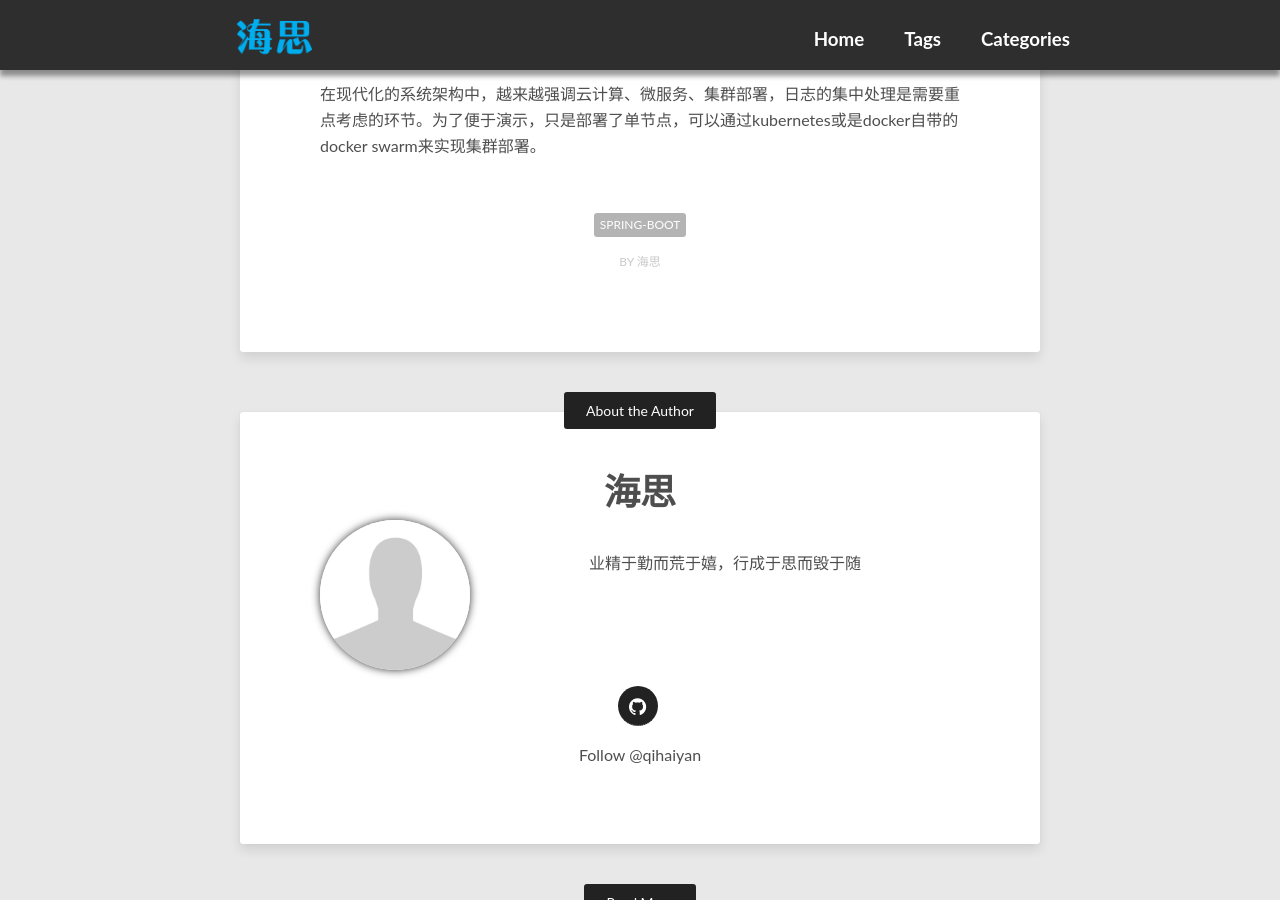
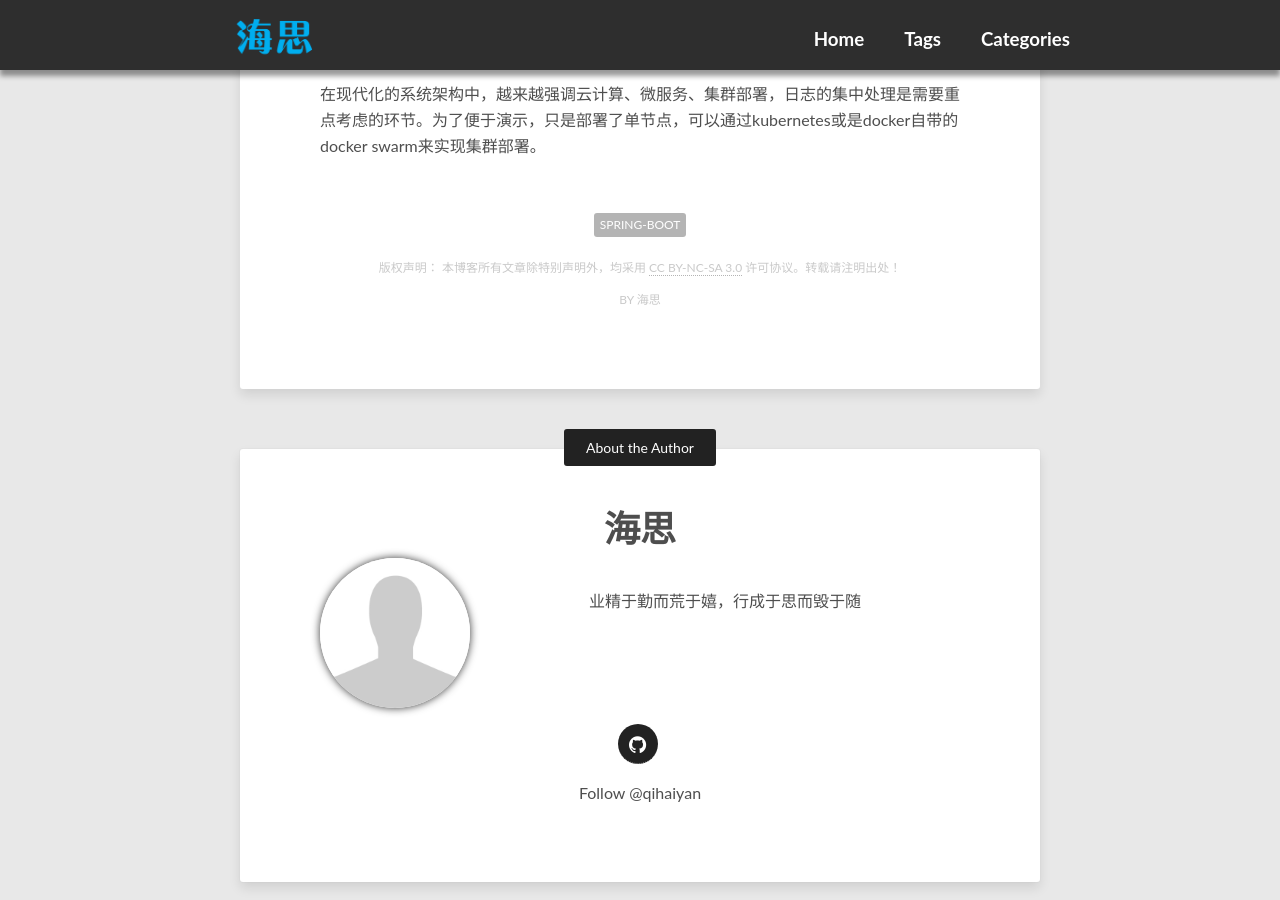
Before and after one commit to qihaiyan/qihaiyan.github.io, a Jekyll site: the page built from _posts/2017-06-02-spring-boot-efk-log.md, in a window 1280 px wide and 900 px high, scrolled down 5401 px. Built offline with Jekyll 4.4.1, drawn with Linux system fonts in a browser that asks for light colours; nearby versions of some CDN libraries.

Commit message:
add more...

```diff
--- a/_layouts/post.html
+++ b/_layouts/post.html
@@ -27,6 +27,7 @@
         <span class="entry-tags">{% for tag in page.tags %}<a href="{{ site.url }}/tags#{{ tag }}" title="Pages tagged {{ tag }}" class="tag"><span class="term">{{ tag }}</span></a>{% unless forloop.last %}{% endunless %}{% endfor %}</span>
         {% if page.modified %}<span>Updated on <span class="entry-date date updated"><time datetime="{{ page.modified }}">{{ page.modified | date: "%B %d, %Y" }}</time></span></span>
         {% endif %}
+<p>版权声明： 本博客所有文章除特别声明外，均采用 <a href="https://creativecommons.org/licenses/by-nc-sa/3.0/">CC BY-NC-SA 3.0</a> 许可协议。转载请注明出处！</p>
         <span class="author vcard"><span class="fn">{{ site.owner.name }}</span></span>
         {% if page.share != false %}{% include social-share.html %}{% endif %}
       </footer>
--- a/_posts/2017-05-21-spring-rest-exception.markdown
+++ b/_posts/2017-05-21-spring-rest-exception.markdown
@@ -16,6 +16,8 @@ categories: [spring-boot]
 
 # 二. 在异常类中定义状态码
 我们可以通过使用@ResponseStatus注解在异常类中定义返回的状态码。
+
+<!--more-->
 
 例如：
 
--- a/_posts/2017-06-02-spring-boot-efk-log.md
+++ b/_posts/2017-06-02-spring-boot-efk-log.md
@@ -12,6 +12,8 @@ categories: [spring-boot]
 相应的处理技术现在也很成熟，通常会采用Elastic Search + Logstash + Kibana的技术栈（ELK）。在这篇文章中我们会采用一种更便于部署的方式，采用Elastic Search +Fluentd + Kibana的技术栈（EFK），并且通过docker进行部署。
 
 对应的有一个示例项目在github上，地址：[fluentd-boot](https://github.com/qihaiyan/fluentd-boot)。
+
+<!--more-->
 
 2.安装docker
 
```
